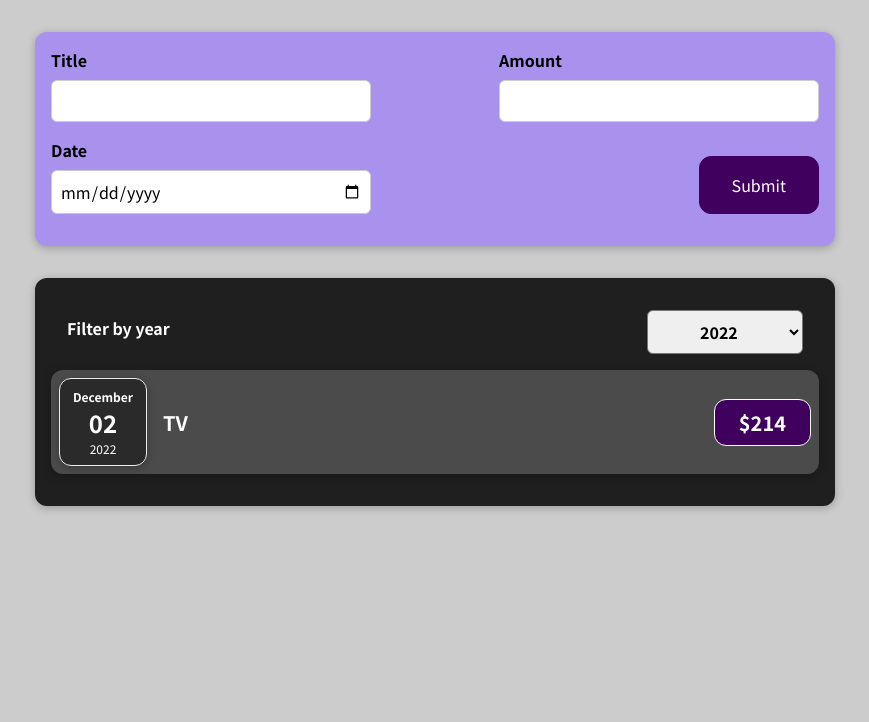
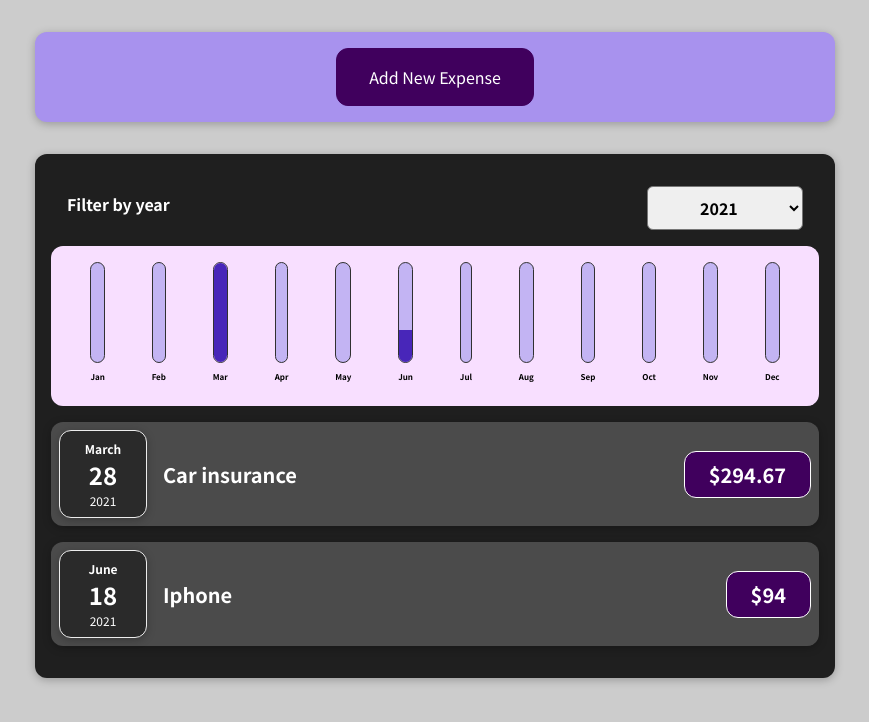
Before and after one commit to Mezin24/react__expenses, a React (Create React App) app: page / in a window 1280 px wide. Shown: the top 722 px of the page, without its empty margins (205-1074 px from the left). Built offline with nearby package versions, Linux system fonts and the light colour scheme.

Commit message:
add chart feature

```diff
--- /dev/null
+++ b/src/components/Chart/Chart.css
@@ -0,0 +1,9 @@
+.chart {
+  padding: 1rem;
+  border-radius: 12px;
+  background-color: #f8dfff;
+  text-align: center;
+  display: flex;
+  justify-content: space-around;
+  height: 10rem;
+}
--- /dev/null
+++ b/src/components/Chart/Chart.js
@@ -0,0 +1,44 @@
+import React from 'react';
+import ChartBar from './ChartBar';
+import './Chart.css';
+
+export default function Chart(props) {
+  const months = [
+    { label: 'Jan', value: 0 },
+    { label: 'Feb', value: 0 },
+    { label: 'Mar', value: 0 },
+    { label: 'Apr', value: 0 },
+    { label: 'May', value: 0 },
+    { label: 'Jun', value: 0 },
+    { label: 'Jul', value: 0 },
+    { label: 'Aug', value: 0 },
+    { label: 'Sep', value: 0 },
+    { label: 'Oct', value: 0 },
+    { label: 'Nov', value: 0 },
+    { label: 'Dec', value: 0 },
+  ];
+
+  const currentYearExpenses = props.expenses.filter(
+    (expense) => expense.date.getFullYear() === props.year
+  );
+
+  currentYearExpenses.forEach((expense) => {
+    const monthNumber = expense.date.getMonth();
+    months[monthNumber].value += +expense.amount;
+  });
+
+  const expensesData = months.map((expense) => expense.value);
+  const maxValue = Math.max(...expensesData);
+
+  const chartbars = months.map((month, i) => {
+    let heightValue = 0;
+
+    if (maxValue > 0) {
+      heightValue = Math.round((month.value / maxValue) * 100);
+    }
+
+    return <ChartBar key={i} label={month.label} height={heightValue} />;
+  });
+
+  return <div className="chart">{chartbars}</div>;
+}
--- /dev/null
+++ b/src/components/Chart/ChartBar.css
@@ -0,0 +1,30 @@
+.chart-bar {
+  height: 100%;
+  display: flex;
+  flex-direction: column;
+  align-items: center;
+}
+
+.chart-bar__inner {
+  height: 100%;
+  width: 100%;
+  border: 1px solid #313131;
+  border-radius: 12px;
+  background-color: #c3b4f3;
+  overflow: hidden;
+  display: flex;
+  flex-direction: column;
+  justify-content: flex-end;
+}
+
+.chart-bar__fill {
+  background-color: #4826b9;
+  width: 100%;
+  transition: all 0.3s ease-out;
+}
+
+.chart-bar__label {
+  font-weight: bold;
+  font-size: 0.5rem;
+  text-align: center;
+}
--- /dev/null
+++ b/src/components/Chart/ChartBar.js
@@ -0,0 +1,16 @@
+import React from 'react';
+import './ChartBar.css';
+
+export default function ChartBar(props) {
+  return (
+    <div className="chart-bar">
+      <div className="chart-bar__inner">
+        <div
+          style={{ height: `${props.height}%` }}
+          className="chart-bar__fill"
+        ></div>
+      </div>
+      <p className="chart-bar__label">{props.label}</p>
+    </div>
+  );
+}
--- a/src/components/Expenses/Expenses.js
+++ b/src/components/Expenses/Expenses.js
@@ -2,22 +2,24 @@ import React, { useState } from 'react';
 
 import ExpensesFilter from '../Filter/ExpenseFilter';
 import ExpensesList from './ExpensesList';
+import Chart from '../Chart/Chart';
 import Card from '../UI/Card';
 import './Expenses.css';
 
 export default function Expenses({ expenses }) {
-  const [currentYear, setCurrentYear] = useState(2022);
+  const [currentYear, setCurrentYear] = useState(2021);
 
   // const expensesEls = expenses
   //   .filter((expense) => expense.date.getFullYear() === currentYear)
   //   .map((expense) => <ExpenseItem expense={expense} key={expense.id} />);
 
   return (
-    <Card className='expenses'>
+    <Card className="expenses">
       <ExpensesFilter
         selected={currentYear}
         onSetYear={(year) => setCurrentYear(year)}
       />
+      <Chart expenses={expenses} year={currentYear} />
       <ExpensesList expenses={expenses} currentYear={currentYear} />
     </Card>
   );
--- a/src/components/NewExpense/NewExpense.css
+++ b/src/components/NewExpense/NewExpense.css
@@ -7,7 +7,7 @@
   text-align: center;
 }
 
-  .new-expense button {
+/* .new-expense button {
     font: inherit;
     cursor: pointer;
     padding: 1rem 2rem;
@@ -32,4 +32,4 @@
   .new-expense button.alternative:hover,
   .new-expense button.alternative:active {
     background-color: #ddb3f8;
-  }
+  } */
--- a/src/components/NewExpense/NewExpense.js
+++ b/src/components/NewExpense/NewExpense.js
@@ -1,12 +1,24 @@
-import React from 'react';
+import React, { useState } from 'react';
 import NewExpenseForm from './NewExpenseForm';
 import Card from '../UI/Card';
+import Button from '../UI/Button';
 import './NewExpense.css';
 
 export default function NewExpense(props) {
+  const [showForm, setShowForm] = useState(false);
+
   return (
-    <Card className='new-expense'>
-      <NewExpenseForm addExpense={props.addExpense} />
+    <Card className="new-expense">
+      {showForm ? (
+        <NewExpenseForm
+          addExpense={props.addExpense}
+          onCancelForm={() => setShowForm(false)}
+        />
+      ) : (
+        <Button onClickHandler={() => setShowForm(true)}>
+          Add New Expense
+        </Button>
+      )}
     </Card>
   );
 }
--- a/src/components/NewExpense/NewExpenseForm.css
+++ b/src/components/NewExpense/NewExpenseForm.css
@@ -23,7 +23,10 @@
 }
 
 .new-expense__actions {
-    margin-left: auto;
-    text-align: right;
+  /* margin-left: auto; */
+  /* text-align: right; */
   align-self: flex-end;
+  width: 20rem;
+  display: flex;
+  justify-content: space-between;
 }
--- a/src/components/NewExpense/NewExpenseForm.js
+++ b/src/components/NewExpense/NewExpenseForm.js
@@ -1,12 +1,9 @@
 import React, { useState } from 'react';
+import Button from '../UI/Button';
 import { nanoid } from 'nanoid';
 import './NewExpenseForm.css';
 
 export default function NewExpenseForm(props) {
-  //   const [title, setTitle] = useState('');
-  //   const [amount, setAmount] = useState('');
-  //   const [date, setDate] = useState('');
-
   const [formData, setFormData] = useState({
     title: '',
     amount: '',
@@ -15,32 +12,30 @@ export default function NewExpenseForm(props) {
 
   const submitHandler = (e) => {
     e.preventDefault();
-    // props.addExpense({ title, amount, date: new Date(date), id: nanoid() });
     props.addExpense({
       title: formData.title,
       amount: formData.amount,
       date: new Date(formData.date),
       id: nanoid(),
     });
-    // setTitle('');
-    // setAmount('');
-    // setDate('');
     setFormData({
       title: '',
       amount: '',
       date: '',
     });
+
+    props.onCancelForm();
   };
 
   return (
     <form onSubmit={submitHandler}>
-      <div className='new-expense__controls'>
-        <div className='new-expense__control'>
-          <label htmlFor='title'>Title</label>
+      <div className="new-expense__controls">
+        <div className="new-expense__control">
+          <label htmlFor="title">Title</label>
           <input
-            type='text'
-            name='title'
-            id='title'
+            type="text"
+            name="title"
+            id="title"
             value={formData.title}
             onChange={(e) =>
               setFormData((prevState) => ({
@@ -48,17 +43,16 @@ export default function NewExpenseForm(props) {
                 [e.target.name]: e.target.value,
               }))
             }
-            // onChange={(e) => setTitle(e.target.value)}
           />
         </div>
-        <div className='new-expense__control'>
-          <label htmlFor='number'>Amount</label>
+        <div className="new-expense__control">
+          <label htmlFor="number">Amount</label>
           <input
-            type='number'
-            name='amount'
-            id='number'
-            min='0.01'
-            step='0.01'
+            type="number"
+            name="amount"
+            id="number"
+            min="0.01"
+            step="0.01"
             value={formData.amount}
             onChange={(e) =>
               setFormData((prevState) => ({
@@ -66,17 +60,16 @@ export default function NewExpenseForm(props) {
                 [e.target.name]: e.target.value,
               }))
             }
-            // onChange={(e) => setAmount(e.target.value)}
           />
         </div>
-        <div className='new-expense__control'>
-          <label htmlFor='date'>Date</label>
+        <div className="new-expense__control">
+          <label htmlFor="date">Date</label>
           <input
-            type='date'
-            name='date'
-            id='date'
-            min='2018-01-01'
-            max='2022-12-31'
+            type="date"
+            name="date"
+            id="date"
+            min="2018-01-01"
+            max="2022-12-31"
             value={formData.date}
             onChange={(e) =>
               setFormData((prevState) => ({
@@ -84,11 +77,11 @@ export default function NewExpenseForm(props) {
                 [e.target.name]: e.target.value,
               }))
             }
-            // onChange={(e) => setDate(e.target.value)}
           />
         </div>
-        <div className='new-expense__actions'>
-          <button type='submit'>Submit</button>
+        <div className="new-expense__actions">
+          <Button onClickHandler={() => props.onCancelForm()}>Cancel</Button>
+          <Button type="submit">Submit</Button>
         </div>
       </div>
     </form>
--- /dev/null
+++ b/src/components/UI/Button.css
@@ -0,0 +1,26 @@
+.btn {
+  font: inherit;
+  cursor: pointer;
+  padding: 1rem 2rem;
+  border: 1px solid #40005d;
+  background-color: #40005d;
+  color: white;
+  border-radius: 12px;
+}
+
+.btn:hover,
+.btn:active {
+  background-color: #510674;
+  border-color: #510674;
+}
+
+.btn.alternative {
+  color: #220131;
+  border-color: transparent;
+  background-color: transparent;
+}
+
+.btn.alternative:hover,
+.btn.alternative:active {
+  background-color: #ddb3f8;
+}
--- /dev/null
+++ b/src/components/UI/Button.js
@@ -0,0 +1,21 @@
+import React from 'react';
+import './Button.css';
+
+const Button = (props) => {
+  const classes = `btn ${props.className}`;
+  return (
+    <button
+      type={props.type}
+      onClick={props.onClickHandler}
+      className={classes}
+    >
+      {props.children}
+    </button>
+  );
+};
+
+Button.defaultProps = {
+  type: 'button',
+};
+
+export default Button;
```
Lines whose indentation alone changed are shown as unchanged.
